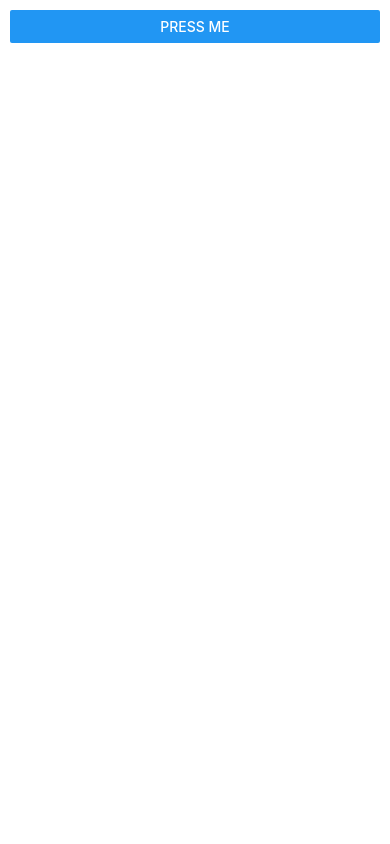
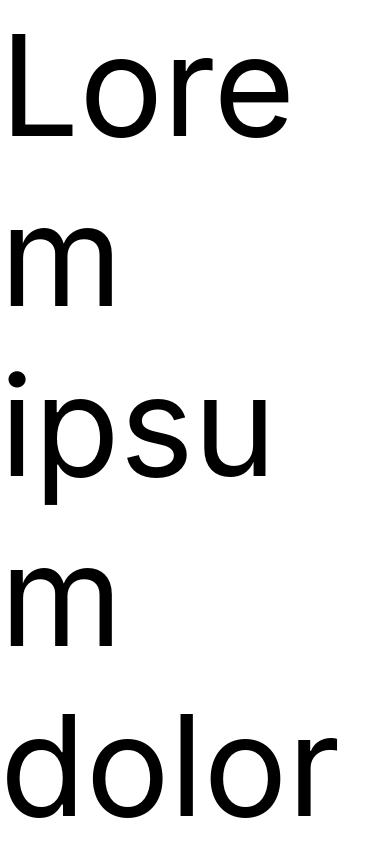
Before and after one commit to BumbuKhan/react-native-learning, a React Native app: screen / in a window 390 px wide. Built offline with nearby package versions, Linux system fonts and the light colour scheme.

Commit message:
Playing with ScrollView

```diff
--- a/App.js
+++ b/App.js
@@ -1,14 +1,12 @@
 import React, {Component} from 'react';
-import {View, Button, Alert} from 'react-native';
+import {Text, ScrollView} from 'react-native';
 
 export default class ButtonComponent extends Component {
     render() {
         return(
-            <View style={{padding: 10}}>
-                <Button onPress={() => {
-                    Alert.alert('The button has been pressed');
-                }} title="Press me" />
-            </View>
+            <ScrollView>
+                <Text style={{fontSize: 140}}>Lorem ipsum dolor</Text>
+            </ScrollView>
         );
     }
 }
```
